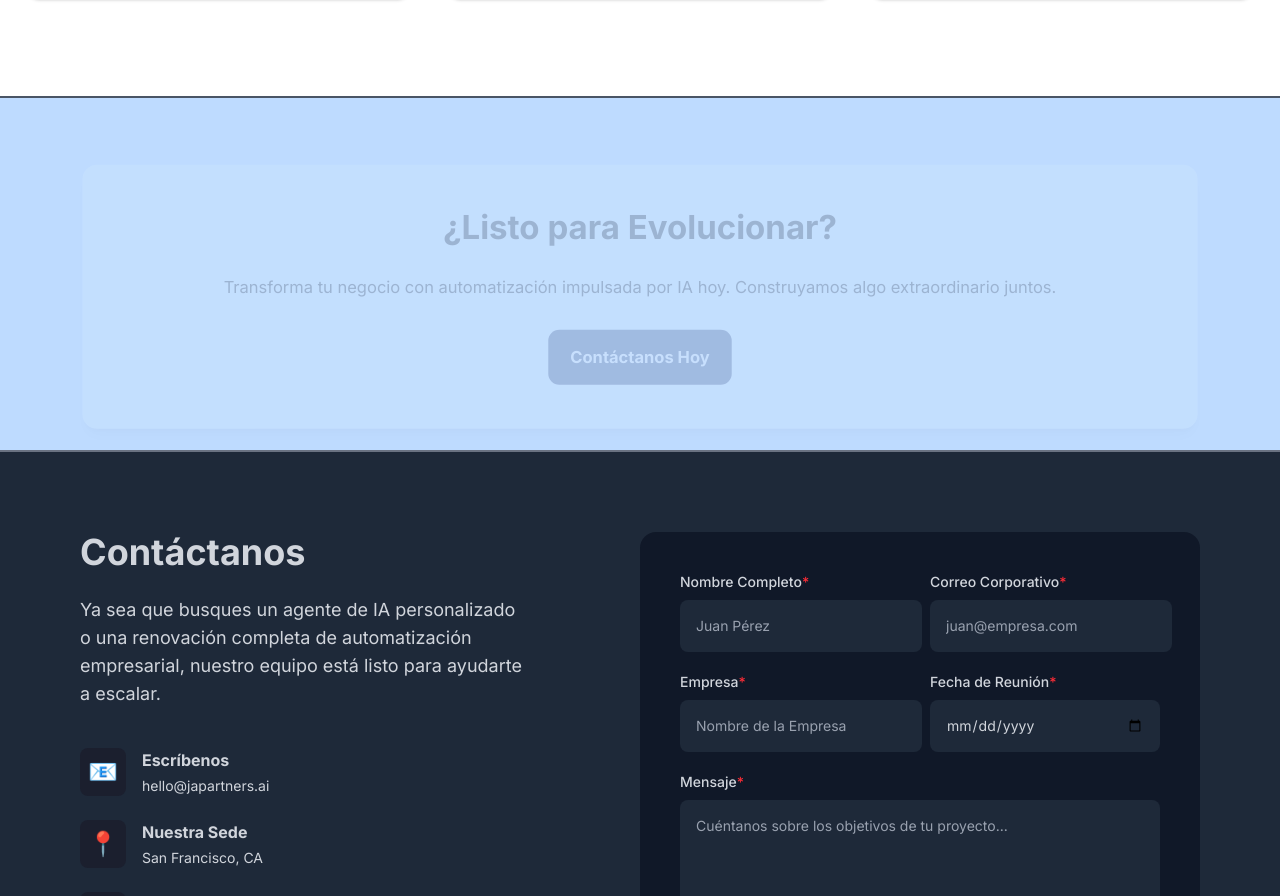
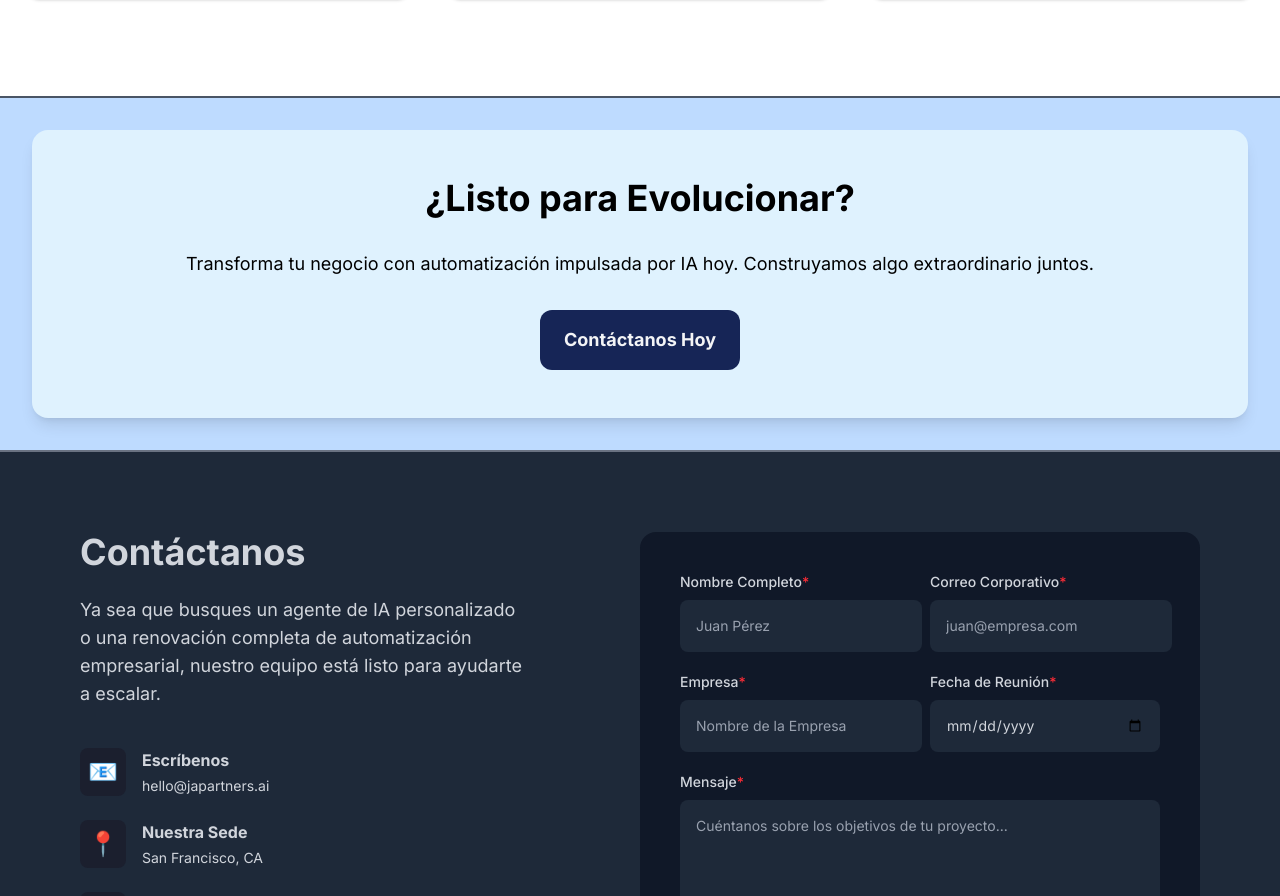
Before and after one commit to AldoCarbajal-3804/prototipo-react, a React (Vite) app: page / in a window 1280 px wide. Shown: the part 6242-7138 px from the top of the page. Built offline with nearby package versions, Linux system fonts and the light colour scheme.

Commit message:
Arreglo de hook

```diff
--- a/src/App.css
+++ b/src/App.css
@@ -3,19 +3,15 @@
 
 html {
     scroll-behavior: smooth;
+    scroll-padding-top: 100%;
 }
 
-/* Se aplica a móviles por defecto */
-[id] {
-    scroll-margin-top: 330px;
+@media (min-width: 1024px) {
+    html {
+        scroll-padding-top: 10%;
+    }
 }
 
-/* Se anula o cambia en escritorio (1024px o más) */
-@media (min-width: 1024px) {
-    [id] {
-        scroll-margin-top: 0px; /* O el valor que prefieras para PC */
-    }
-}
 body {
     font-family: 'Inter', sans-serif;
 }
--- a/src/hooks/useScroll.js
+++ /dev/null
@@ -1,40 +0,0 @@
-import { useState, useEffect } from 'react';
-
-export function useScroll(ref) {
-    const [scrollY, setScrollY] = useState(0);
-    const [isVisible, setIsVisible] = useState(false);
-
-    useEffect(() => {
-        const element = ref.current;
-        if (!element) return;
-
-        const observer = new IntersectionObserver(
-            ([entry]) => {
-                if (entry.isIntersecting) {
-                    setIsVisible(true);
-                }
-            },
-            { threshold: 0.2 }
-        );
-
-        observer.observe(element);
-
-        const handleScroll = () => {
-            if (!element) return;
-            const rect = element.getBoundingClientRect();
-            const windowHeight = window.innerHeight;
-            const progress = Math.max(0, Math.min(1, (windowHeight - rect.top) / (windowHeight + rect.height)));
-            setScrollY(progress);
-        };
-
-        window.addEventListener('scroll', handleScroll, { passive: true });
-        handleScroll();
-
-        return () => {
-            observer.disconnect();
-            window.removeEventListener('scroll', handleScroll);
-        };
-    }, [ref]);
-
-    return { scrollY, isVisible };
-}
--- a/src/layouts/form/Cta.jsx
+++ b/src/layouts/form/Cta.jsx
@@ -1,20 +1,14 @@
-import { useRef } from 'react'
 import { useLanguage } from '../../hooks/LanguageContext.jsx'
-import { useScroll } from '../../hooks/useScroll.js'
+import { useScrollAnimation } from '../../hooks/useScrollAnimation.jsx'
 
 function CtaSection(){
     const { t } = useLanguage()
-    const sectionRef = useRef(null)
-    const { scrollY, isVisible } = useScroll(sectionRef)
+    const [sectionRef, isVisible] = useScrollAnimation({ threshold: 0.2 })
 
     return(
         <section ref={sectionRef} className="cta-section relative overflow-hidden p-4 sm:p-6 md:p-8 lg:p-8 bg-blue-200 border-b-2 border-gray-500">
             <div
-                className="cta rounded-xl sm:rounded-2xl p-8 sm:p-12 shadow-lg bg-sky-100 transition-all duration-700"
-                style={{
-                    transform: isVisible ? `scale(${0.9 + scrollY * 0.1}) translateY(${(1 - scrollY) * 30}px)` : 'scale(0.9) translateY(30px)',
-                    opacity: isVisible ? scrollY : 0,
-                }}
+                className={`cta rounded-xl sm:rounded-2xl p-8 sm:p-12 shadow-lg bg-sky-100 transition-all duration-700 ${isVisible ? 'scale-100 translate-y-0 opacity-100' : 'scale-90 translate-y-8 opacity-0'}`}
             >
                 <h1 className="text-center font-bold text-2xl sm:text-3xl md:text-4xl pb-4 sm:pb-6 md:pb-8">{t.cta.title}</h1>
                 <p className="text-center text-sm sm:text-base md:text-lg pb-6 sm:pb-8 px-4">{t.cta.description}</p>
```
